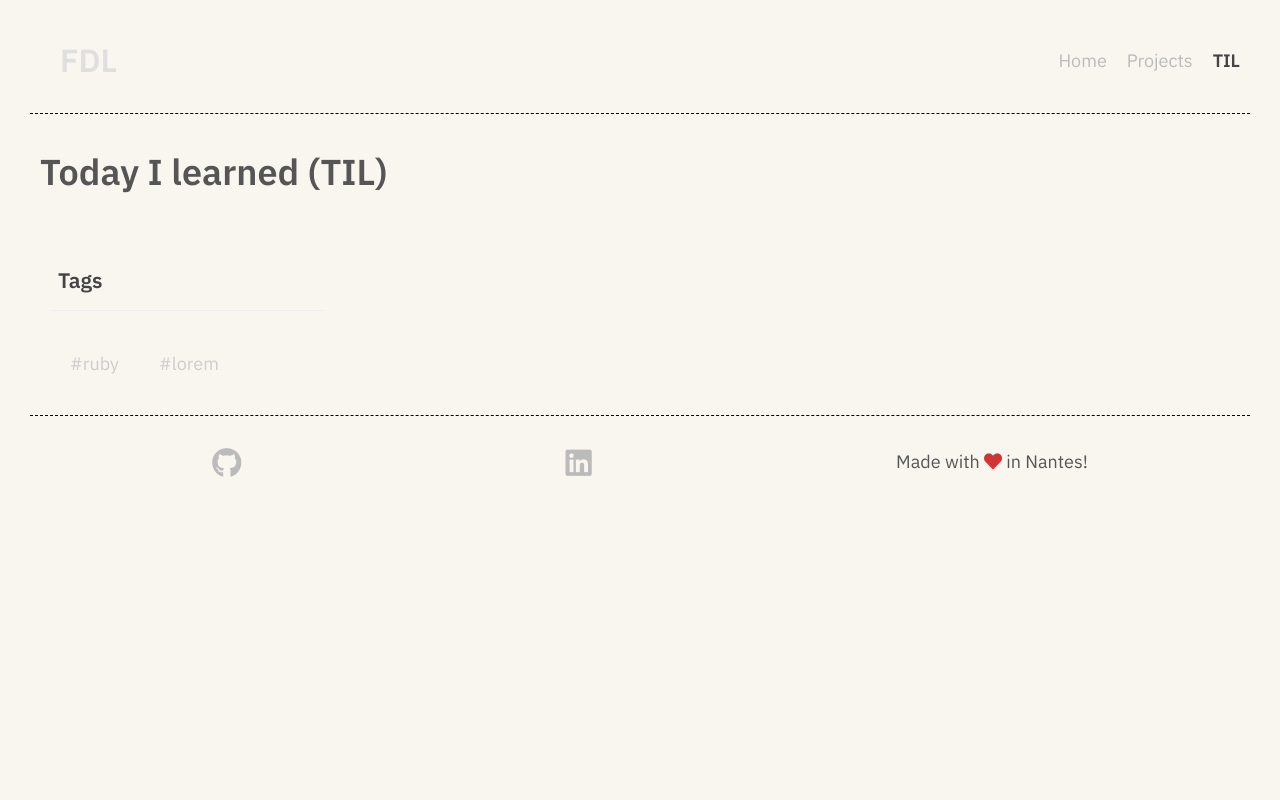
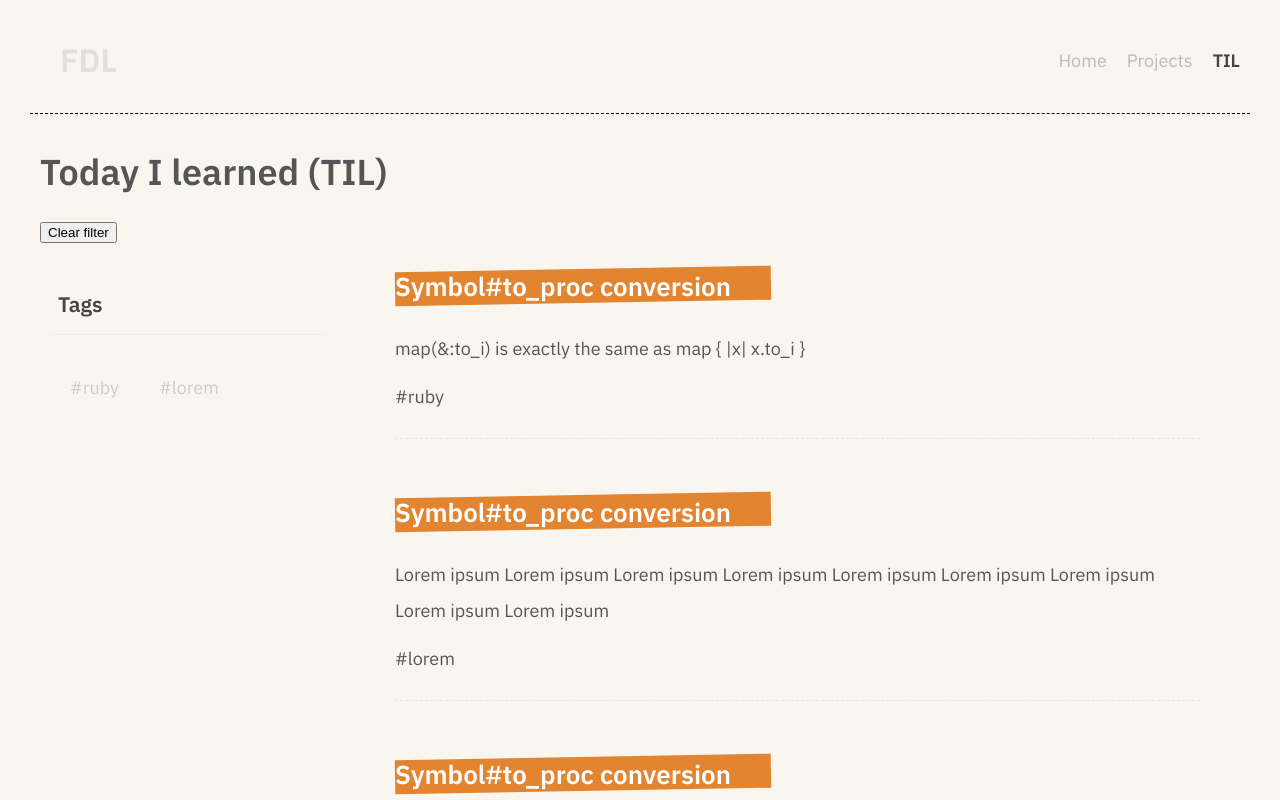
Before and after one commit to francoisedumas/fdlab, a Vue app: page /til in a window 1280 px wide. Shown: the top 800 px of the page. Built offline with nearby package versions, Linux system fonts and the light colour scheme.

Commit message:
Fix filter and add clear filter

```diff
--- a/src/views/Til.vue
+++ b/src/views/Til.vue
@@ -1,6 +1,7 @@
 <template>
   <div class="home">
     <h1>Today I learned (TIL)</h1>
+    <button @click="currentTag = ''">Clear filter</button>
     <div class="layout">
       <TagCloud :tils="tils" @tag="onTag" />
       <PostList :tils="filterTils" />
@@ -38,19 +39,14 @@ export default {
     ]);
 
     const filterTils = computed(() => {
-      // if (onTag.value) {
-      //   return tils.value.filter((til) => til.tags.includes(currentTag.value));
-      // } else {
-      //   return tils.value;
-      // }
-      return tils.value.filter((til) => til.tags.includes(currentTag.value));
+      return currentTag.value
+        ? tils.value.filter((til) => til.tags.includes(currentTag.value))
+        : tils.value;
     });
 
     const onTag = (tag) => (currentTag.value = tag);
 
-    console.log(onTag.value);
-
-    return { tils, filterTils, onTag };
+    return { tils, filterTils, onTag, currentTag };
   },
 };
 </script>
```
